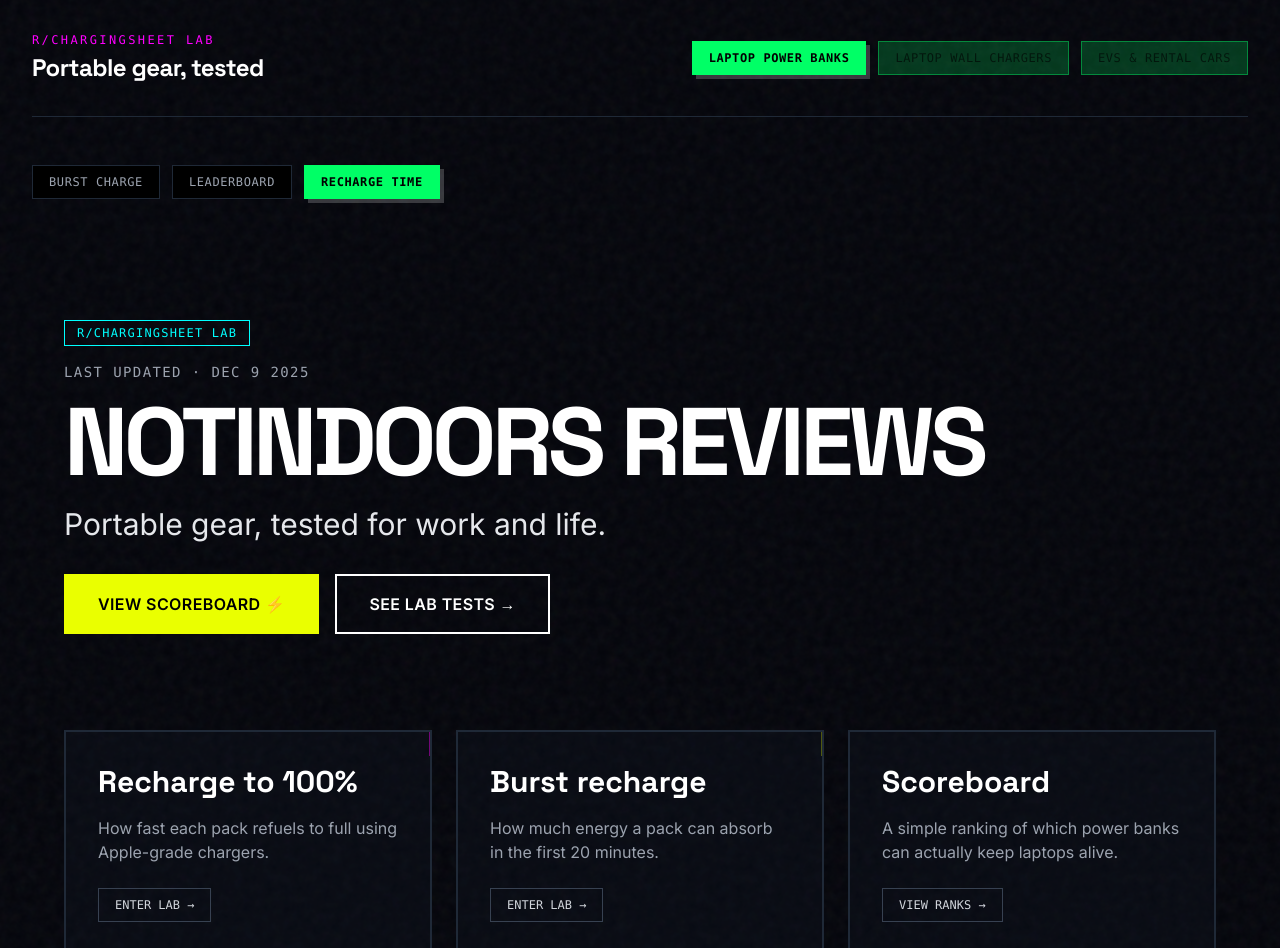
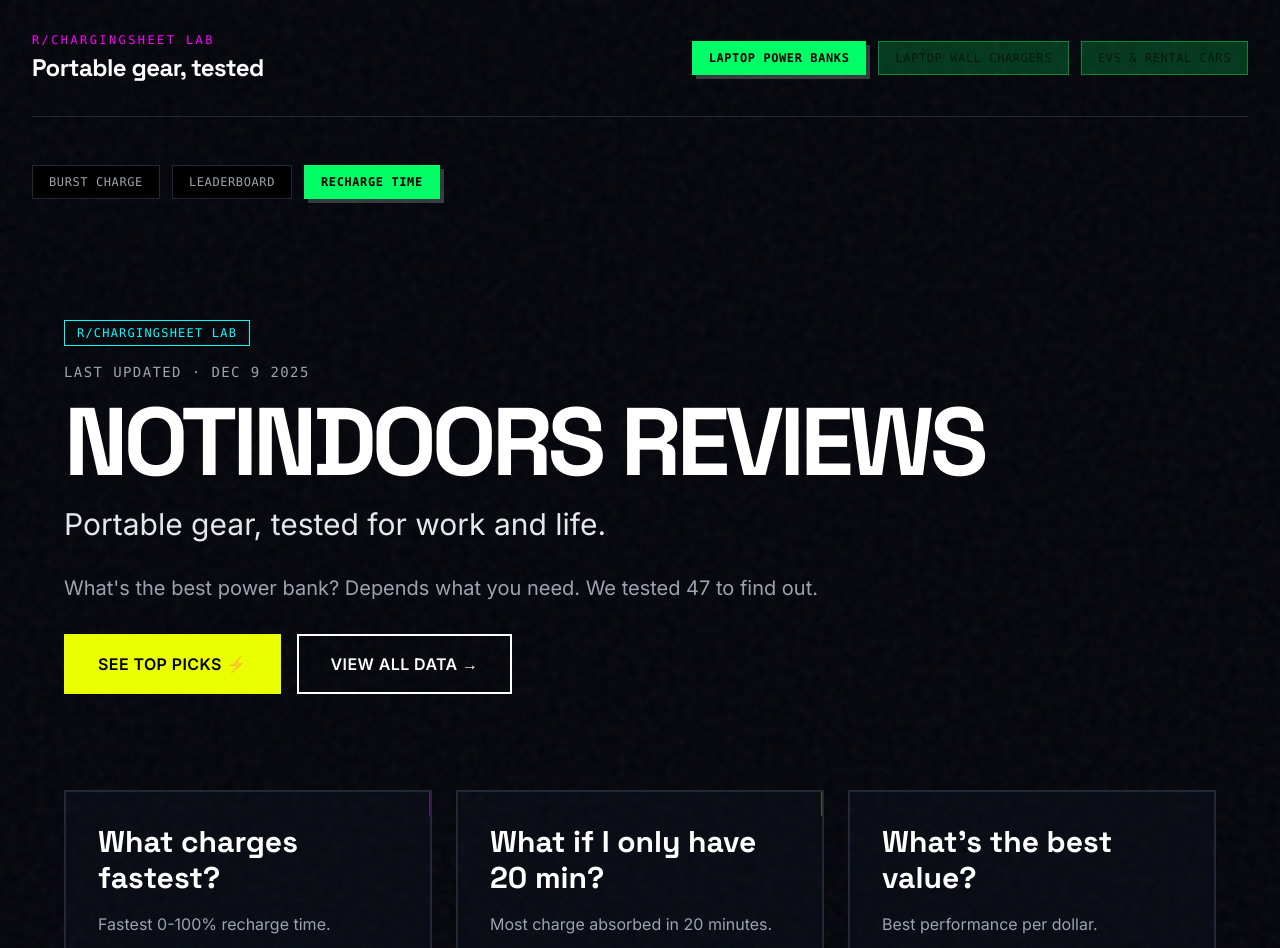
Before and after one commit to ayim/notindoors, a React (Vite) app: page / in a window 1280 px wide. Shown: the top 948 px of the page. Built offline with nearby package versions, Linux system fonts and the light colour scheme.

Commit message:
content: refresh homepage hero and cards

```diff
--- a/src/App.jsx
+++ b/src/App.jsx
@@ -32,12 +32,15 @@ function HomePage() {
         <p className="text-2xl md:text-3xl text-gray-200 font-light leading-tight mb-8">
           Portable gear, tested for work and life.
         </p>
+        <p className="text-lg md:text-xl text-gray-400 font-light leading-tight mb-8 max-w-3xl">
+          What&apos;s the best power bank? Depends what you need. We tested 47 to find out.
+        </p>
         <div className="flex flex-wrap gap-4">
           <Link to="/products" className="inline-flex items-center justify-center px-8 py-4 bg-neon-yellow text-black font-bold uppercase tracking-wide border-2 border-neon-yellow hover:bg-transparent hover:text-neon-yellow hover:shadow-[4px_4px_0px_0px_#EAFF00] transition-all transform hover:-translate-y-1">
-            View Scoreboard ⚡
+            See Top Picks ⚡
           </Link>
           <Link to="/recharge-time" className="inline-flex items-center justify-center px-8 py-4 bg-transparent text-white font-bold uppercase tracking-wide border-2 border-white hover:bg-white hover:text-black hover:shadow-[4px_4px_0px_0px_#ffffff] transition-all transform hover:-translate-y-1">
-            See Lab Tests →
+            View All Data →
           </Link>
         </div>
       </section>
@@ -48,10 +51,11 @@ function HomePage() {
           <div className="absolute top-0 right-0 bg-neon-magenta text-black text-xs font-bold px-2 py-1 font-mono transform translate-x-full group-hover:translate-x-0 transition-transform">
             V3 DATA
           </div>
-          <h3 className="text-3xl font-display font-bold text-white mb-4 group-hover:text-neon-magenta transition-colors">Recharge to 100%</h3>
-          <p className="text-gray-400 mb-6">How fast each pack refuels to full using Apple-grade chargers.</p>
+          <h3 className="text-3xl font-display font-bold text-white mb-4 group-hover:text-neon-magenta transition-colors">What charges fastest?</h3>
+          <p className="text-gray-400 mb-3">Fastest 0-100% recharge time.</p>
+          <p className="text-neon-magenta font-mono text-sm mb-6">🏆 Cuktech 20 Pro · 67 min</p>
           <span className="inline-block border border-gray-700 px-4 py-2 text-xs font-mono uppercase text-gray-300 group-hover:border-neon-magenta group-hover:text-neon-magenta transition-colors">
-            Enter Lab →
+            See all charge times →
           </span>
         </Link>
 
@@ -59,10 +63,11 @@ function HomePage() {
           <div className="absolute top-0 right-0 bg-neon-yellow text-black text-xs font-bold px-2 py-1 font-mono transform translate-x-full group-hover:translate-x-0 transition-transform">
             NEW
           </div>
-          <h3 className="text-3xl font-display font-bold text-white mb-4 group-hover:text-neon-yellow transition-colors">Burst recharge</h3>
-          <p className="text-gray-400 mb-6">How much energy a pack can absorb in the first 20 minutes.</p>
+          <h3 className="text-3xl font-display font-bold text-white mb-4 group-hover:text-neon-yellow transition-colors">What if I only have 20 min?</h3>
+          <p className="text-gray-400 mb-3">Most charge absorbed in 20 minutes.</p>
+          <p className="text-neon-yellow font-mono text-sm mb-6">🏆 Anker Prime · 38Wh</p>
           <span className="inline-block border border-gray-700 px-4 py-2 text-xs font-mono uppercase text-gray-300 group-hover:border-neon-yellow group-hover:text-neon-yellow transition-colors">
-            Enter Lab →
+            See burst data →
           </span>
         </Link>
 
@@ -70,10 +75,11 @@ function HomePage() {
            <div className="absolute top-0 right-0 bg-neon-cyan text-black text-xs font-bold px-2 py-1 font-mono transform translate-x-full group-hover:translate-x-0 transition-transform">
             RANKED
           </div>
-          <h3 className="text-3xl font-display font-bold text-white mb-4 group-hover:text-neon-cyan transition-colors">Scoreboard</h3>
-          <p className="text-gray-400 mb-6">A simple ranking of which power banks can actually keep laptops alive.</p>
+          <h3 className="text-3xl font-display font-bold text-white mb-4 group-hover:text-neon-cyan transition-colors">What&apos;s the best value?</h3>
+          <p className="text-gray-400 mb-3">Best performance per dollar.</p>
+          <p className="text-neon-cyan font-mono text-sm mb-6">🏆 Baseus 65W · $42</p>
           <span className="inline-block border border-gray-700 px-4 py-2 text-xs font-mono uppercase text-gray-300 group-hover:border-neon-cyan group-hover:text-neon-cyan transition-colors">
-            View Ranks →
+            See value rankings →
           </span>
         </Link>
       </section>
```
